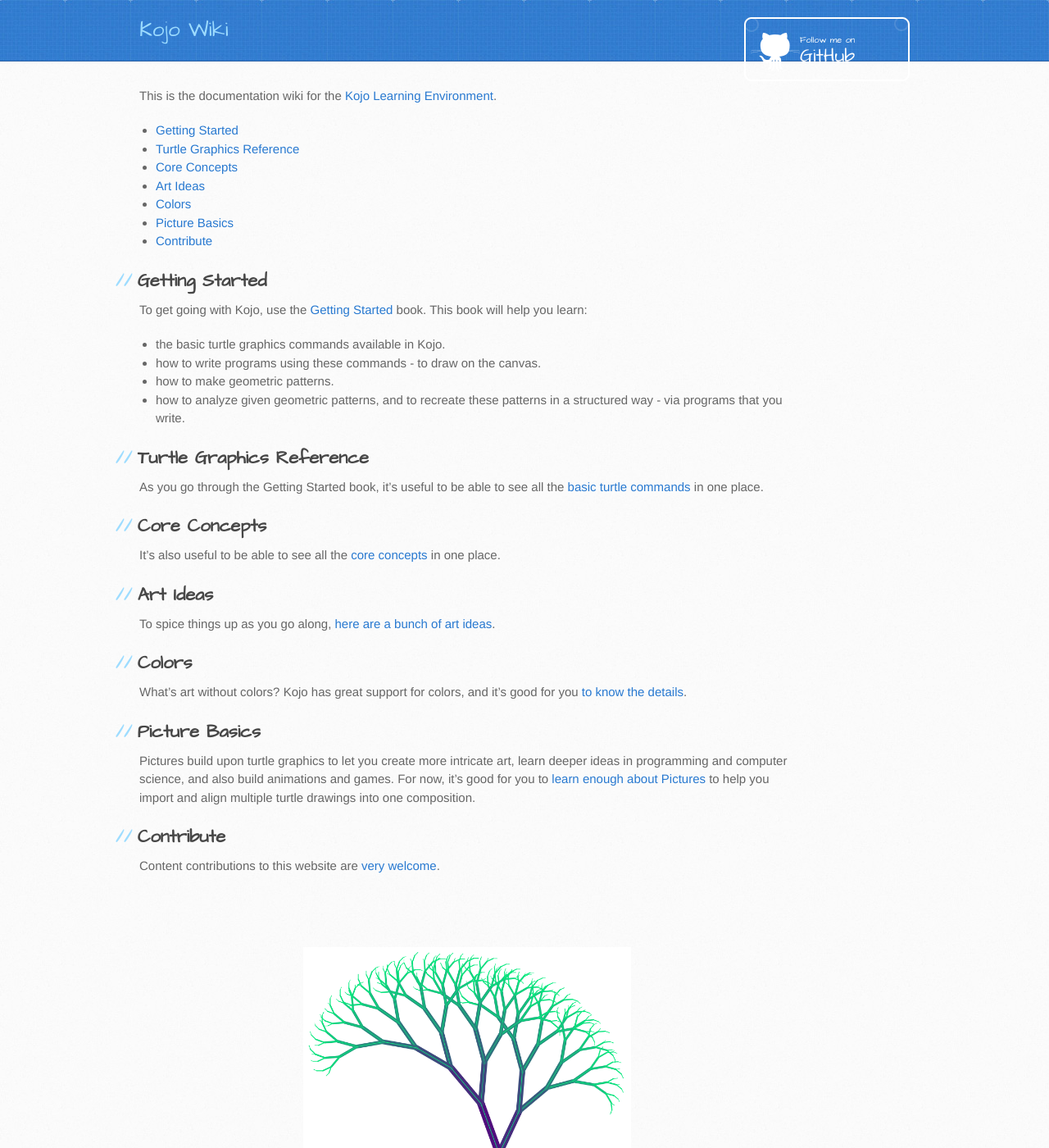
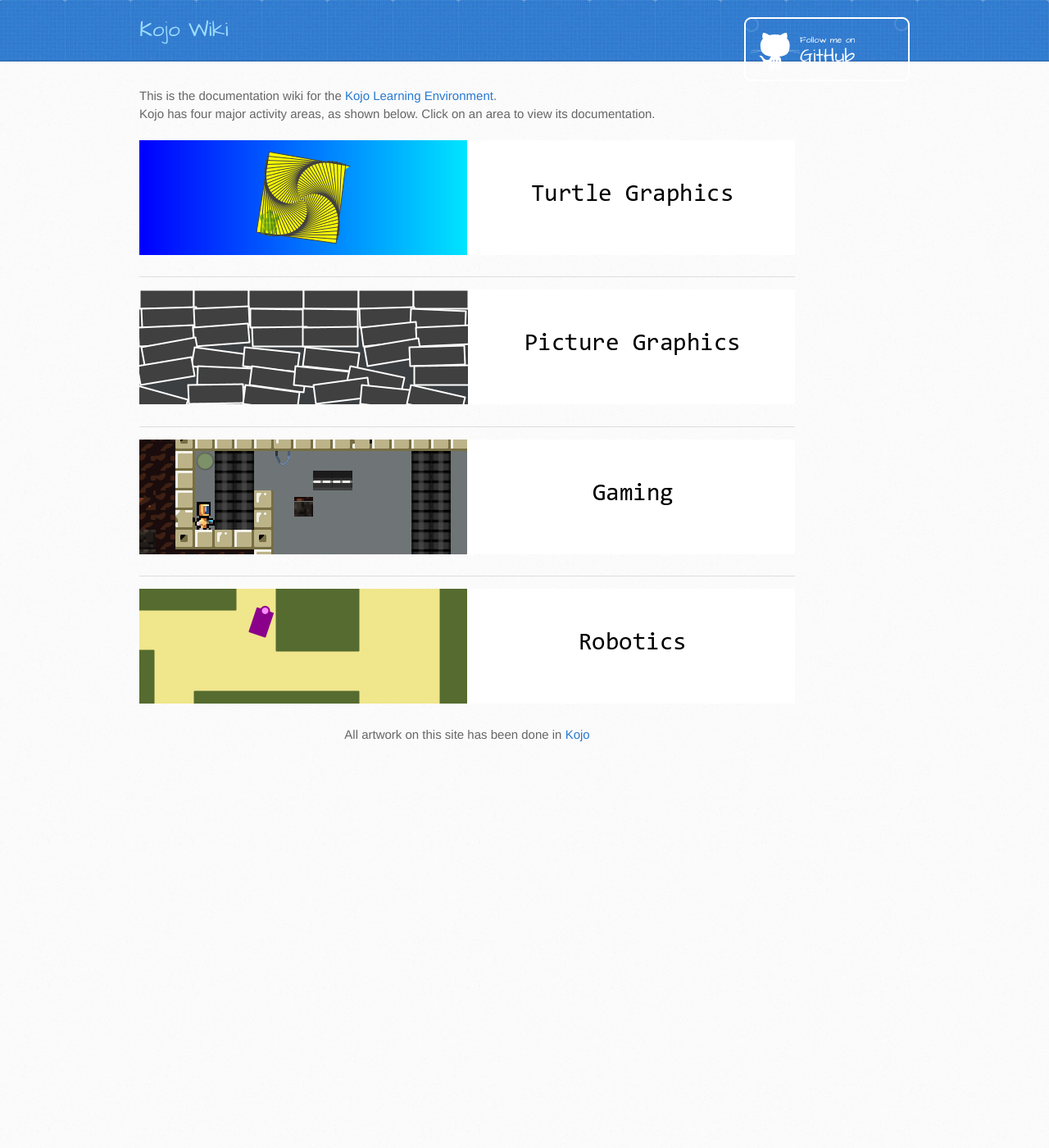
Before and after one commit to kojodoc/kojodoc.github.io, a Jekyll site: the page built from index.md, in a window 1280 px wide and 1400 px high. Shown: the whole window at 82% size. Built offline with Jekyll 4.4.1, drawn with Linux system fonts in a browser that asks for light colours; the repository's description, which GitHub fills in, is left out; some of the changed text lies outside the part shown.

Commit message:
Add major Kojo work areas.

```diff
--- a/index.md
+++ b/index.md
@@ -3,46 +3,16 @@ layout: default
 title: "Happy Jekylling!"
 ---
 This is the documentation wiki for the [Kojo Learning Environment](http://www.kogics.net/kojo).
-* [Getting Started](#getting-started)
-* [Turtle Graphics Reference](#turtle-graphics-reference)
-* [Core Concepts](#core-concepts)
-* [Art Ideas](#art-ideas)
-* [Colors](#colors)
-* [Picture Basics](#picture-basics)
-* [Contribute](#contribute)
+Kojo has four major activity areas, as shown below. Click on an area to view its documentation.
 
-## Getting Started
-To get going with Kojo, use the [Getting Started](http://wiki.kogics.net/kojo-codeactive-books#getting-started) book.
-This book will help you learn:
-* the basic turtle graphics commands available in Kojo.
-* how to write programs using these commands - to draw on the canvas.
-* how to make geometric patterns.
-* how to analyze given geometric patterns, and to recreate these patterns in a structured way - via programs that you write.
-
-## Turtle Graphics Reference
-As you go through the Getting Started book, it's useful to be able to see all the [basic turtle commands](reference/turtle.html) in one place.
-
-## Core Concepts
-It's also useful to be able to see all the [core concepts](concepts/core-ideas.html) in one place.
-
-## Art Ideas
-To spice things up as you go along, [here are a bunch of art ideas](art/ideas.html).
-
-## Colors
-What's art without colors? Kojo has great support for colors, and it's good for you [to know the details](concepts/colors.html).
-
-## Picture Basics
-Pictures build upon turtle graphics to let you create more intricate art, learn deeper ideas in programming and computer science, and also build animations and games. For now, it's good for you to [learn enough about Pictures](concepts/pictures.html) to help you import and align multiple turtle drawings into one composition.
-
-## Contribute
-Content contributions to this website are [very welcome](contribute.html).
+[<img src="turtle-graphics.png">](turtle-index.html)
+* * *
+[<img src="picture-graphics.png">](picture-index.html)
+* * *
+[<img src="gaming.png">](gaming-index.html)
+* * *
+[<img src="robotics.png">](robotics-index.html)
 
 <div style="text-align:center">
-  <br/>
-  <br/>
-  <br/>
-  <img src="kojo-tree.png" width="400">
-  <br/>
-  <br/>
-  The fractal tree above was made in Kojo
+  All artwork on this site has been done in <a href="http://www.kogics.net/kojo">Kojo</a>
 </div>
```
Also changed, not shown: gaming-index.md (added, +15 -0 lines), picture-index.md (added, +6 -0 lines), robotics-index.md (added, +13 -0 lines), turtle-index.md (added, +45 -0 lines), concepts/picture-turtle-basics.md (renamed from concepts/pictures.md), gaming.png (added), picture-graphics.png (added), robotics.png (added), turtle-graphics.png (added).
